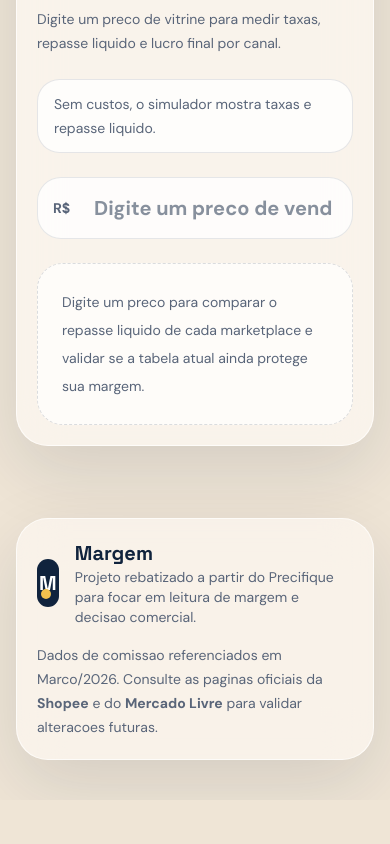
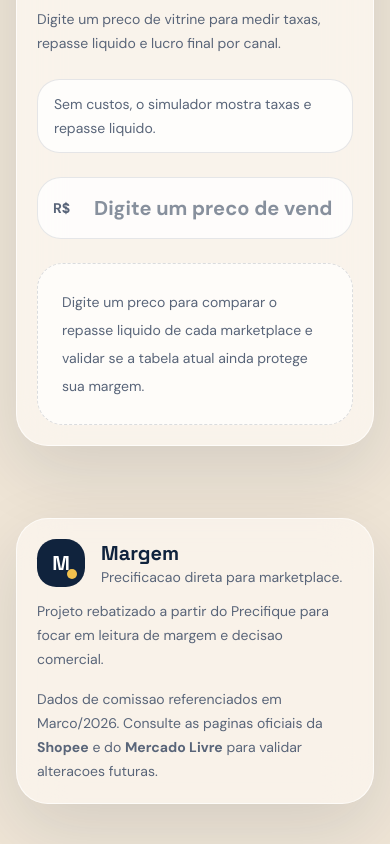
Before and after one commit to JohnPitter/precifique, a React (Vite) app: page / in a window 390 px wide. Shown: the part 2517-3361 px from the top of the page. Before the commit the page ends 3317 px from the top, so only its background shows below. Built offline with nearby package versions, Linux system fonts and the light colour scheme.

Commit message:
Fix footer brand block on mobile

```diff
--- a/src/components/Footer.jsx
+++ b/src/components/Footer.jsx
@@ -2,17 +2,21 @@ export default function Footer() {
   return (
     <footer className="px-4 pb-10 pt-6 sm:px-6">
       <div className="mx-auto flex max-w-[1380px] flex-col gap-4 rounded-[2rem] border border-white/70 bg-surface/80 p-5 shadow-panel backdrop-blur-xl sm:flex-row sm:items-center sm:justify-between sm:p-6">
-        <div className="flex items-center gap-4">
-          <div className="relative flex h-12 w-12 items-center justify-center rounded-[1.2rem] bg-ink text-white">
-            <span className="font-display text-xl font-bold">M</span>
-            <span className="absolute bottom-2 right-2 h-2.5 w-2.5 rounded-full bg-sun" />
+        <div className="flex min-w-0 flex-col gap-3 sm:max-w-md">
+          <div className="flex min-w-0 items-center gap-4">
+            <div className="relative flex h-12 w-12 shrink-0 items-center justify-center rounded-[1.2rem] bg-ink text-white">
+              <span className="font-display text-xl font-bold">M</span>
+              <span className="absolute bottom-2 right-2 h-2.5 w-2.5 rounded-full bg-sun" />
+            </div>
+            <div className="min-w-0">
+              <p className="font-display text-xl font-bold text-ink">Margem</p>
+              <p className="text-sm leading-5 text-ink-soft">Precificacao direta para marketplace.</p>
+            </div>
           </div>
-          <div>
-            <p className="font-display text-xl font-bold text-ink">Margem</p>
-            <p className="text-sm text-ink-soft">
-              Projeto rebatizado a partir do Precifique para focar em leitura de margem e decisao comercial.
-            </p>
-          </div>
+
+          <p className="text-sm leading-6 text-ink-soft">
+            Projeto rebatizado a partir do Precifique para focar em leitura de margem e decisao comercial.
+          </p>
         </div>
 
         <div className="text-sm leading-6 text-ink-soft sm:max-w-md sm:text-right">
```
